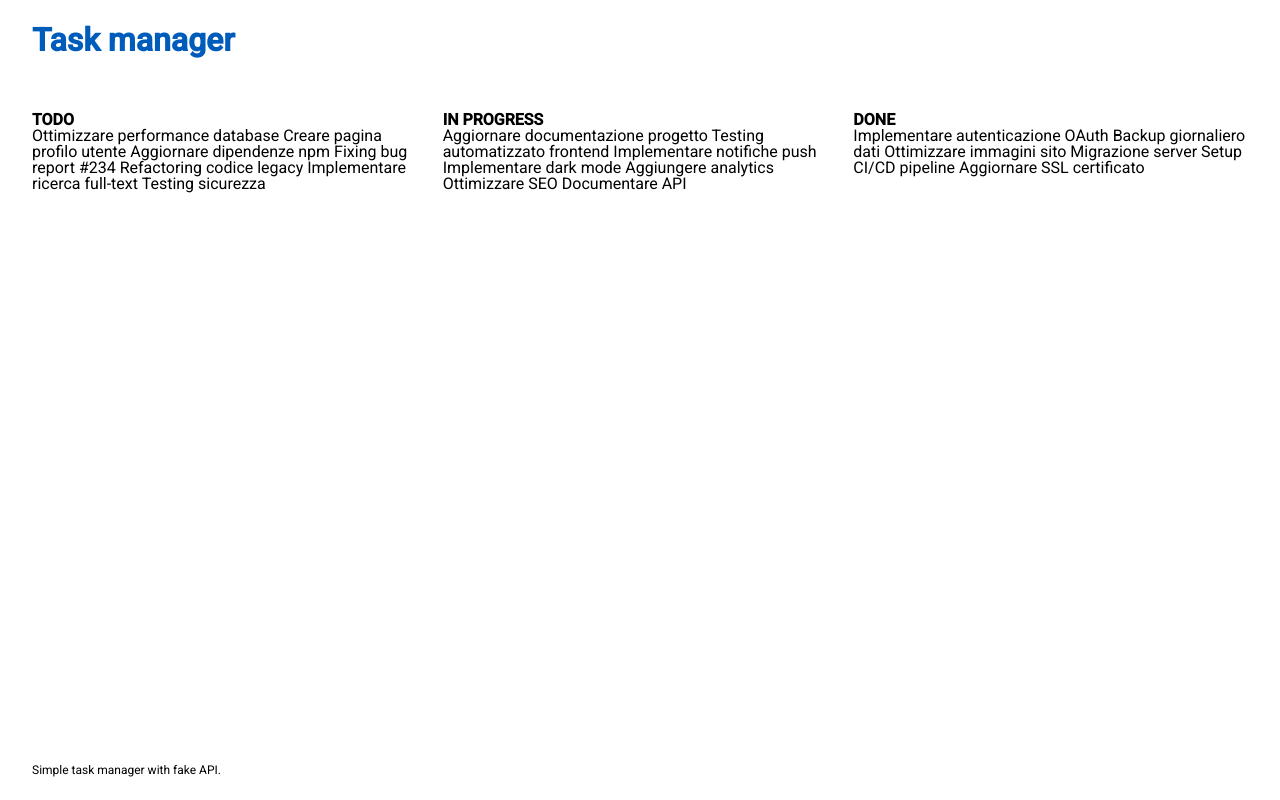
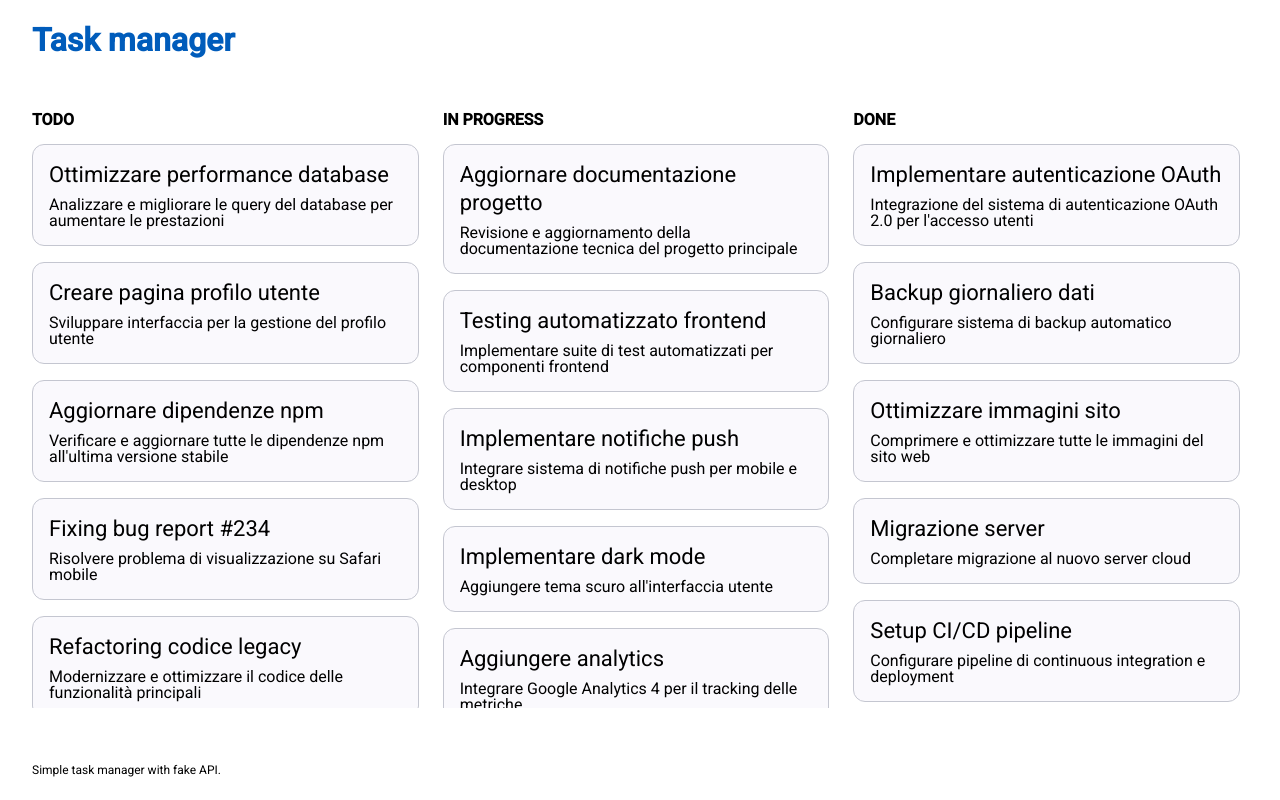
Before and after one commit to ilmandone/ineo, an Angular app: page / in a window 1280 px wide. Built offline with nearby package versions, Linux system fonts and the light colour scheme; data requests are answered from the project's data file.

Commit message:
feat: task-list and task list components + layout refinements

```diff
--- a/src/app/app.component.html
+++ b/src/app/app.component.html
@@ -1,13 +1,7 @@
 <header ineo></header>
 <main>
-  <div>
     <app-task-list [title]="'TODO'" [tasks]="taskToDo()"/>
-  </div>
-  <div>
     <app-task-list [title]="'IN PROGRESS'" [tasks]="taskInProgress()"/>
-  </div>
-  <div>
     <app-task-list [title]="'DONE'" [tasks]="taskDone()"/>
-  </div>
 </main>
 <footer ineo></footer>
--- a/src/app/app.component.scss
+++ b/src/app/app.component.scss
@@ -16,9 +16,6 @@
 
   main {
     flex:1;
-
-    @include c.hor-paddings;
-
     padding-top: 2rem;
     padding-bottom: 2rem;
 
@@ -29,9 +26,13 @@
     grid-template-rows: repeat(3, 1fr);
     gap: 1rem;
 
+    @include c.hor-paddings;
+
     @include u.media('tl') {
       grid-template-columns: repeat(3, 1fr);
       grid-template-rows: auto;
+
+      overflow: hidden;
     }
   }
 }
--- a/src/app/components/footer/footer.component.scss
+++ b/src/app/components/footer/footer.component.scss
@@ -4,8 +4,10 @@
   position: relative;
   display: block;
 
+  font-size: 0.75rem;
+
   @include c.hor-paddings;
   @include c.sides-ver-padding;
 
-  font-size: 0.75rem;
+
 }
--- a/src/app/components/task-list/task-list.component.html
+++ b/src/app/components/task-list/task-list.component.html
@@ -1,4 +1,6 @@
 <h2>{{title()}}</h2>
-@for(t of tasks(); track t.id) {
-  {{t.title}}
-}
+<div class="tasks">
+  @for(t of tasks(); track t.id) {
+    <app-task [data]="t"/>
+  }
+</div>
--- a/src/app/components/task-list/task-list.component.scss
+++ b/src/app/components/task-list/task-list.component.scss
@@ -0,0 +1,20 @@
+@use 'utils' as t;
+:host {
+  position: relative;
+  display: block;
+
+  @include t.media('tl') {
+    height: 100%;
+    overflow: hidden;
+  }
+
+  .tasks {
+    padding: 1rem 0;
+
+    @include t.media('tl') {
+      height: 100%;
+      overflow-y: auto;
+      padding-right: 0.5rem;
+    }
+  }
+}
--- a/src/app/components/task-list/task-list.component.ts
+++ b/src/app/components/task-list/task-list.component.ts
@@ -1,9 +1,12 @@
 import {Component, input} from '@angular/core';
 import { Task } from 'src/app/shared/commons';
+import {TaskComponent} from '../task/task.component';
 
 @Component({
   selector: 'app-task-list',
-  imports: [],
+  imports: [
+    TaskComponent
+  ],
   templateUrl: './task-list.component.html',
   styleUrl: './task-list.component.scss'
 })
--- /dev/null
+++ b/src/app/components/task/task.component.html
@@ -0,0 +1,13 @@
+<mat-card appearance="outlined">
+
+  <mat-card-header>
+    <div mat-card-avatar class="example-header-image"></div>
+    <mat-card-title>{{data().title}}</mat-card-title>
+  </mat-card-header>
+  <mat-card-content>
+    <p>
+      {{ data().description }}
+    </p>
+
+  </mat-card-content>
+</mat-card>
--- /dev/null
+++ b/src/app/components/task/task.component.scss
@@ -0,0 +1,9 @@
+:host {
+  position: relative;
+  display: block;
+
+  margin-bottom: 1rem;
+  mat-card-header {
+    margin-bottom: 0.5rem;
+  }
+}
--- /dev/null
+++ b/src/app/components/task/task.component.ts
@@ -0,0 +1,18 @@
+import {Component, input} from '@angular/core';
+import {Task} from '../../shared/commons';
+import {MatCard, MatCardContent, MatCardHeader, MatCardTitle} from '@angular/material/card';
+
+@Component({
+  selector: 'app-task',
+  imports: [
+    MatCard,
+    MatCardHeader,
+    MatCardContent,
+    MatCardTitle
+  ],
+  templateUrl: './task.component.html',
+  styleUrl: './task.component.scss'
+})
+export class TaskComponent {
+  data = input.required<Task>()
+}
```
